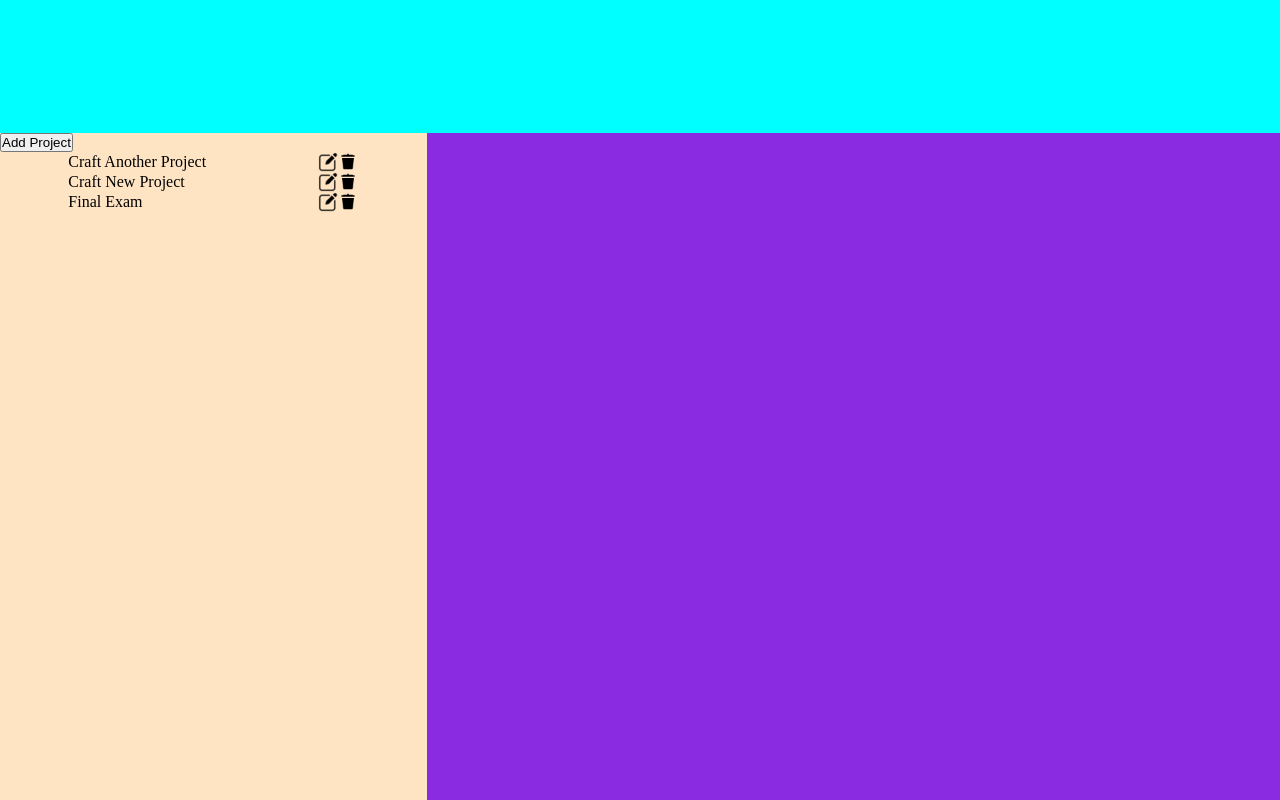
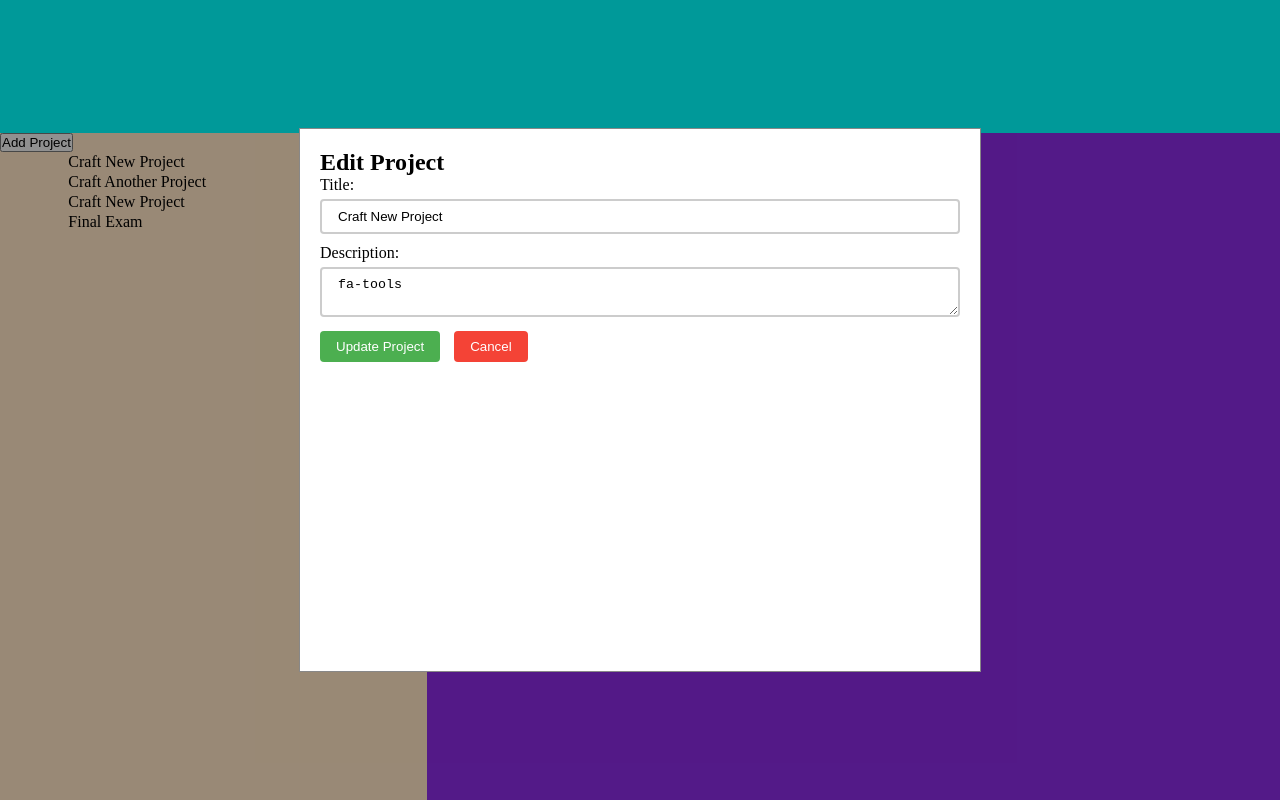
Before and after one commit to KaremKh/to-do-list, a website built with webpack: page dist/index.html in a window 1280 px wide. Both pictures are taken after a click on the picture 328 px from the left and 162 px from the top of the page. Built offline with nearby package versions, Linux system fonts and the light colour scheme.

Commit message:
added edit project

```diff
--- a/src/modules/dom.js
+++ b/src/modules/dom.js
@@ -28,7 +28,22 @@ const dom = (() =>{
           <button type="button" class="cancel-btn">Cancel</button>
         </form>
       </div>`;
-
+      const editProject = document.createElement('div');
+      editProject.classList.add('editproject-box');
+        editProject.innerHTML=`<div class="modal-content">
+        <h2>Edit Project</h2>
+        <form class="editproject-form">
+          <label for="editproject-title">Title:</label>
+          <input type="text" id="editproject-title" name="editproject-title">
+          <br>
+          <label for="editproject-description">Description:</label>
+          <textarea id="editproject-description" name="editproject-description"></textarea>
+          <br>
+          <input type="hidden" id="project-id" name="project-id">
+          <button type="submit">Update Project</button>
+          <button type="button" class="cancel-btn">Cancel</button>
+        </form>
+      </div>`;
         const tasksContainer = document.createElement('div');
         tasksContainer.classList.add('tasks');
 
@@ -36,6 +51,7 @@ const dom = (() =>{
         contentContainer.appendChild(projectsContainer);
         contentContainer.appendChild(tasksContainer);
         contentContainer.appendChild(addProject);
+        contentContainer.appendChild(editProject);
 
         document.body.appendChild(contentContainer);
     }
--- a/src/modules/listeners.js
+++ b/src/modules/listeners.js
@@ -9,33 +9,57 @@ const listeners = (() => {
 
         }) )
 
-        const projectEdit = document.querySelectorAll('.edit-project');
-        projectEdit.forEach((project_item, index) => project_item.addEventListener('click', () => {
-            project.deleteProject(index);
 
-        }) )
 
         const projectModal = document.querySelector('.addproject-box');
+        const editprojectModal = document.querySelector('.editproject-box');
         const projectAdd = document.getElementById('addproject-btn');
+        const editForm = document.querySelector('.editproject-form');
+        const projectEdit = document.querySelectorAll('.edit-project');
 
+        projectEdit.forEach((project_item, index) => project_item.addEventListener('click', () => {
+            let proTitle = editForm.querySelector('#editproject-title');
+            let proDescription = editForm.querySelector('#editproject-description');
+            let proIndex = editForm.querySelector('#project-id');
+            proIndex.value = index;
+            proTitle.value = "a";
+            console.log(proTitle);
+            console.log(project.projectList[index].title);
+            proTitle.value = project.projectList[index].title;
+            proDescription.value = project.projectList[index].description;
+            editprojectModal.style.display = 'flex';
+
+        }) );
 
         projectAdd.addEventListener('click', () => {
             projectModal.style.display = 'flex';
 
-        })
-
-        const addCancel = document.querySelector('.cancel-btn');
+        }) ;
+        const form = document.querySelector('.project-form');
+        const addCancel = projectModal.querySelector('.cancel-btn');
 
         addCancel.addEventListener('click', () => {
             projectModal.style.display = 'none';
-        })
 
-        const form = document.querySelector('.project-form');
+        });
+
+        const editCancel = editprojectModal.querySelector('.cancel-btn');
+        editCancel.addEventListener('click', () => {
+            editprojectModal.style.display = 'none';
+
+        });
+
+
         console.log(form);
         form.addEventListener("submit", function(event) {
             project.getProjectData(event);
             projectModal.style.display = 'none';
           });
+
+        editForm.addEventListener("submit", function(event) {
+        project.editProjectData(event);
+        editprojectModal.style.display = 'none';
+        });
 
 
     }
--- a/src/modules/project.js
+++ b/src/modules/project.js
@@ -65,12 +65,26 @@ const project = (() => {
 
   function getProjectData(event){
     event.preventDefault();
-    console.log('a');
+
     let form = document.querySelector('.project-form');
     let title = document.getElementById('project-title').value;
     let description = document.getElementById('project-description').value;
     form.reset();
     addProject(title,description);
+    console.log(projectList);
+    dom.showProjects();
+    return false;
+  }
+
+  function editProjectData(event){
+    event.preventDefault();
+
+    let form = document.querySelector('.editproject-form');
+    let title = document.getElementById('editproject-title').value;
+    let description = document.getElementById('editproject-description').value;
+    let index = document.getElementById('project-id').value;
+    form.reset();
+    editProject(title,description, index);
     console.log(projectList);
     dom.showProjects();
     return false;
@@ -86,7 +100,6 @@ const project = (() => {
   function editProject(title, description, index){
     projectList[index].title = title;
     projectList[index.description] = description;
-    dom.showProjects();
 
   }
 
@@ -95,7 +108,8 @@ const project = (() => {
     addProject,
     deleteProject,
     editProject,
-    getProjectData
+    getProjectData,
+    editProjectData
   }
 
   })();
--- a/src/style.css
+++ b/src/style.css
@@ -57,7 +57,7 @@ body {
     width: 200px;
 }
 
-.addproject-box {
+.addproject-box, .editproject-box {
     display: none;
     position: fixed;
     z-index: 1;
```
Also changed, not shown: dist/main.js.
